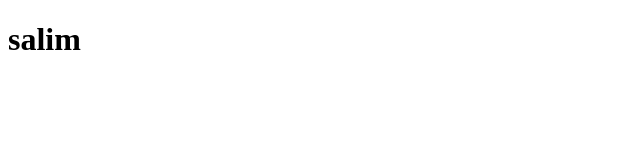
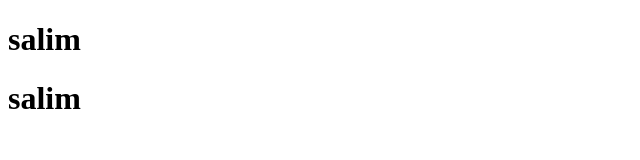
Before and after one commit to salimtaha/github, a plain HTML site: page index.html in a window 1280 px wide. Shown: the whole page, without its empty margins (0-640 px from the left). Drawn offline with Linux system fonts and the light colour scheme.

Commit message:
second modify index.html

```diff
--- a/index.html
+++ b/index.html
@@ -7,5 +7,6 @@
 </head>
 <body>
     <h1>salim</h1>
+    <h1>salim</h1>
 </body>
 </html>
```
